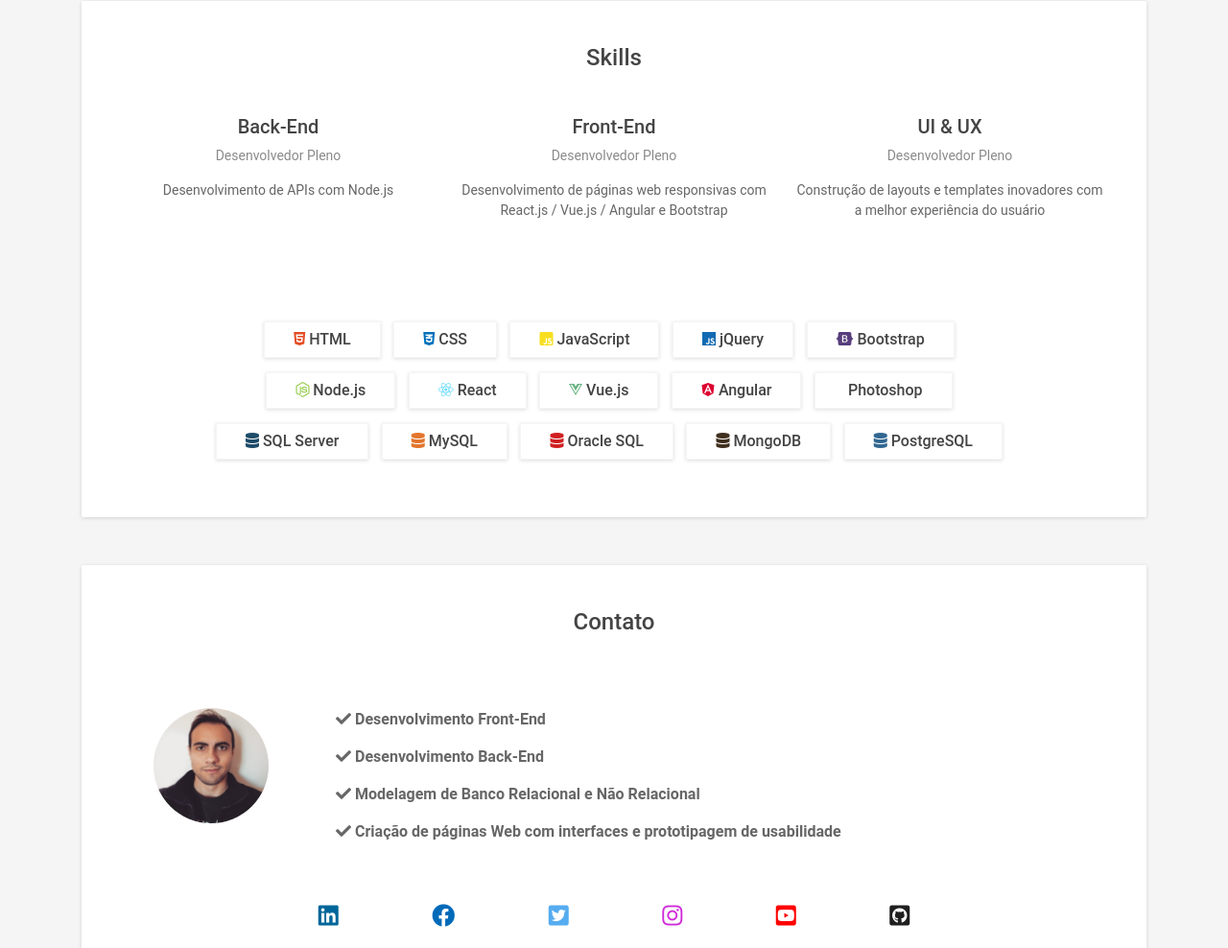
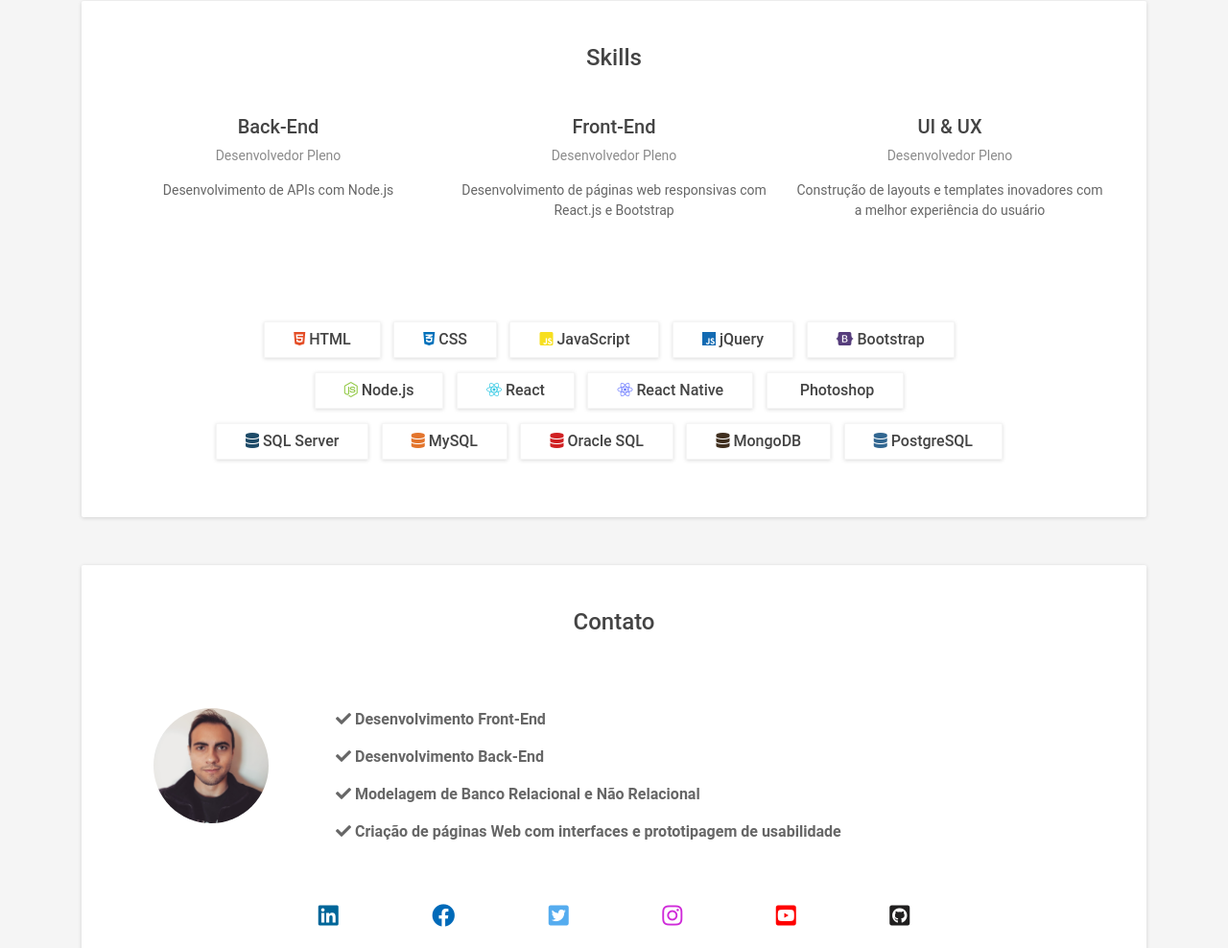
Before and after one commit to RBritoX/rbritox.github.io, a plain HTML site: page index.html in a window 1280 px wide. Shown: the part 2709-3697 px from the top of the page at 96% size. Drawn offline with nearby package versions, Linux system fonts and the light colour scheme; some icons are missing.

Commit message:
atualizacao

```diff
--- a/index.html
+++ b/index.html
@@ -333,7 +333,7 @@
                                     <h5 class="degree">Front-End</h5>
                                     <div class="level">Desenvolvedor Pleno</div>
                                     <div class="desc">
-                                        Desenvolvimento de páginas web responsivas com React.js / Vue.js / Angular e Bootstrap
+                                        Desenvolvimento de páginas web responsivas com React.js e Bootstrap
                                     </div>
                                 </div>
                                 <!--//item-inner-->
@@ -366,8 +366,7 @@
                             <br>
                             <span class="skill-tag"><i class="fab fa-node-js node"></i> Node.js</span>
                             <span class="skill-tag"><i class="fab fa-react react"></i> React</span>
-                            <span class="skill-tag"><i class="fab fa-vuejs vuejs"></i> Vue.js</span>
-                            <span class="skill-tag"><i class="fab fa-angular angular"></i> Angular</span>
+                            <span class="skill-tag"><i class="fab fa-react reactN"></i> React Native</span>
                             <span class="skill-tag"><i class="fab fa-adobe photoshop"></i> Photoshop</span>
                             <br>
                             <span class="skill-tag"><i class="fas fa-database sqlserver"></i> SQL Server</span>
--- a/template.css
+++ b/template.css
@@ -166,15 +166,11 @@ a.btn:hover {
 }
 
 .react {
-    color: #61dafb
+    color: #2cc7e3
 }
 
-.vuejs {
-    color: #67b280
-}
-
-.angular {
-    color: #dc0030
+.reactN {
+    color: #6978ff
 }
 
 .photoshop {
```
Also changed, not shown: 1 other file.
